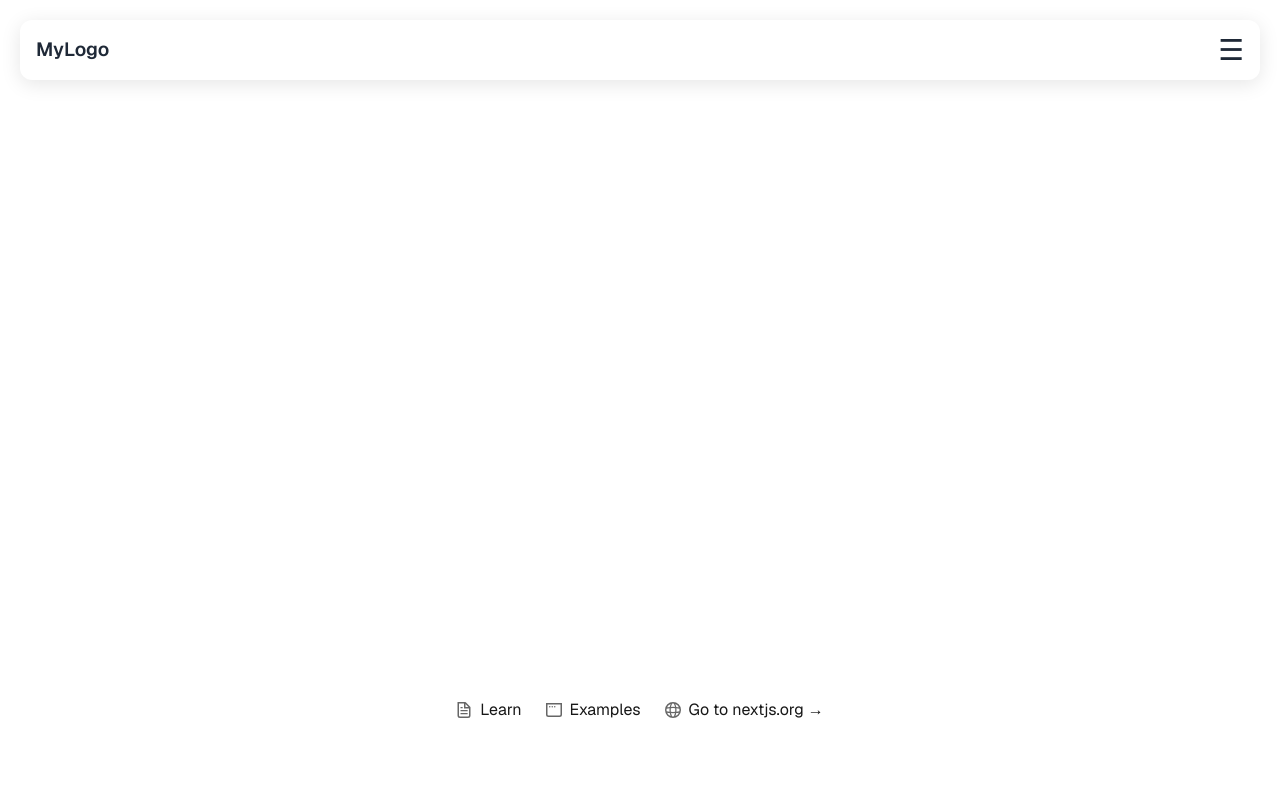
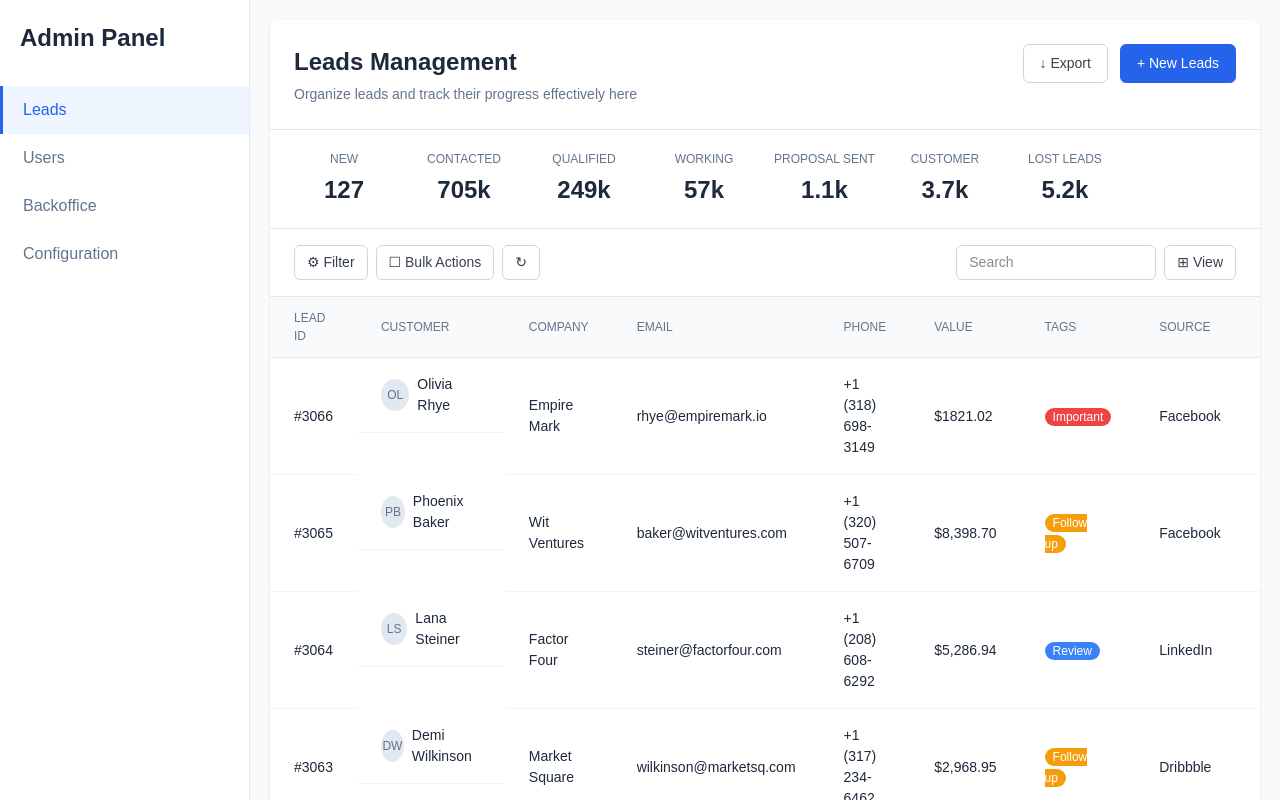
Before and after one commit to draftworks-repos/component-library, a Next.js app: page / in a window 1280 px wide. Shown: the top 800 px of the page. Built offline with nearby package versions, Linux system fonts and the light colour scheme.

Commit message:
Add AdminDashboard to root page

```diff
--- a/app/page.tsx
+++ b/app/page.tsx
@@ -1,59 +1,11 @@
 import Image from "next/image";
 import ToggleNav from "./Components/toggleNav";
+import AdminDashboard from "./Components/AdminDashboard";
 
 export default function Home() {
   return (
-    <div className="grid grid-rows-[20px_1fr_20px] items-center justify-items-center min-h-screen p-8 pb-20 gap-16 sm:p-20 font-[family-name:var(--font-geist-sans)]">
-      <main className="flex flex-col gap-[32px] row-start-2 items-center sm:items-start">
-        <ToggleNav />
-      </main>
-      <footer className="row-start-3 flex gap-[24px] flex-wrap items-center justify-center">
-        <a
-          className="flex items-center gap-2 hover:underline hover:underline-offset-4"
-          href="https://nextjs.org/learn?utm_source=create-next-app&utm_medium=appdir-template-tw&utm_campaign=create-next-app"
-          target="_blank"
-          rel="noopener noreferrer"
-        >
-          <Image
-            aria-hidden
-            src="/file.svg"
-            alt="File icon"
-            width={16}
-            height={16}
-          />
-          Learn
-        </a>
-        <a
-          className="flex items-center gap-2 hover:underline hover:underline-offset-4"
-          href="https://vercel.com/templates?framework=next.js&utm_source=create-next-app&utm_medium=appdir-template-tw&utm_campaign=create-next-app"
-          target="_blank"
-          rel="noopener noreferrer"
-        >
-          <Image
-            aria-hidden
-            src="/window.svg"
-            alt="Window icon"
-            width={16}
-            height={16}
-          />
-          Examples
-        </a>
-        <a
-          className="flex items-center gap-2 hover:underline hover:underline-offset-4"
-          href="https://nextjs.org?utm_source=create-next-app&utm_medium=appdir-template-tw&utm_campaign=create-next-app"
-          target="_blank"
-          rel="noopener noreferrer"
-        >
-          <Image
-            aria-hidden
-            src="/globe.svg"
-            alt="Globe icon"
-            width={16}
-            height={16}
-          />
-          Go to nextjs.org →
-        </a>
-      </footer>
+    <div>
+      <AdminDashboard />
     </div>
   );
 }
```
